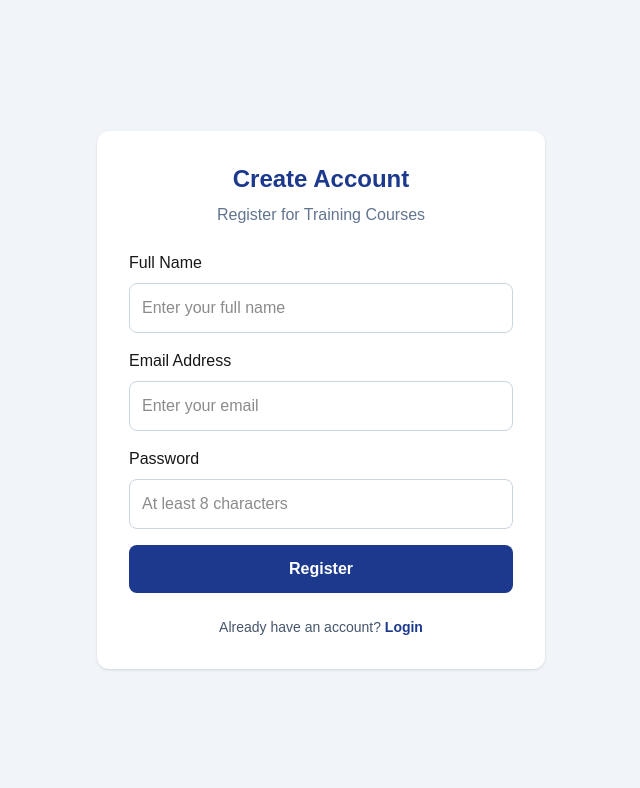
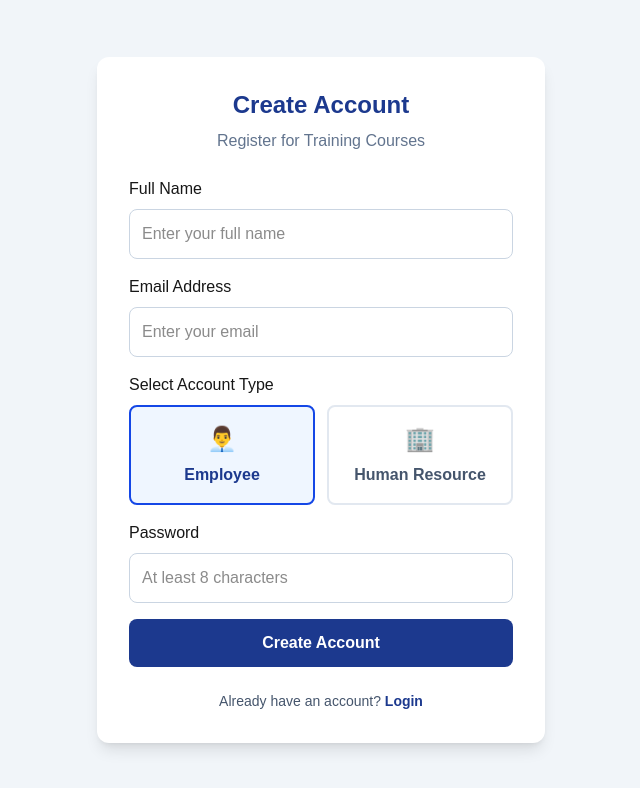
Before and after one commit to 0790192591/training-course-registration, a Next.js app in the folder frontend/: page /register in a window 1280 px wide. Shown: the top 788 px of the page, without its empty margins (319-959 px from the left). Built offline with nearby package versions, Linux system fonts and the light colour scheme; no server answers.

Commit message:
Add employee and human resource registration roles

```diff
--- a/frontend/app/register/page.tsx
+++ b/frontend/app/register/page.tsx
@@ -1,9 +1,11 @@
 
 "use client";
 
-import { useState } from "react";
+import { useState, type FormEvent } from "react";
 import { supabase } from "../../lib/supabase";
 import { useRouter } from "next/navigation";
+
+type RequestedRole = "employee" | "human_resource";
 
 export default function RegisterPage() {
   const router = useRouter();
@@ -11,10 +13,13 @@ export default function RegisterPage() {
   const [fullName, setFullName] = useState("");
   const [email, setEmail] = useState("");
   const [password, setPassword] = useState("");
+  const [requestedRole, setRequestedRole] =
+    useState<RequestedRole>("employee");
+
   const [message, setMessage] = useState("");
   const [loading, setLoading] = useState(false);
 
-  async function handleRegister(e: React.FormEvent<HTMLFormElement>) {
+  async function handleRegister(e: FormEvent<HTMLFormElement>) {
     e.preventDefault();
 
     setMessage("");
@@ -27,6 +32,7 @@ export default function RegisterPage() {
         options: {
           data: {
             full_name: fullName.trim(),
+            requested_role: requestedRole,
           },
         },
       });
@@ -36,18 +42,35 @@ export default function RegisterPage() {
         return;
       }
 
-      if (data.session) {
-        router.push("/");
-        router.refresh();
-      } else {
-        setMessage(
-          "Account created successfully! Please check your email to confirm your account."
-        );
+      if (data.user) {
+        if (requestedRole === "human_resource") {
+          setMessage(
+            "Your account has been created. Your Human Resource access request requires administrator approval before you can access HR features."
+          );
+        } else {
+          setMessage(
+            data.session
+              ? "Employee account created successfully! You can now sign in."
+              : "Account created successfully. Please sign in."
+          );
+        }
+
+        setFullName("");
+        setEmail("");
+        setPassword("");
+
+        if (data.session) {
+          await supabase.auth.signOut();
+        }
+
+        return;
       }
+
+      setMessage("Account creation could not be completed. Please try again.");
     } catch (error) {
       console.error("Registration error:", error);
       setMessage(
-        "Connection error. Please check your internet connection and Supabase settings."
+        "Connection error. Please check your internet connection and try again."
       );
     } finally {
       setLoading(false);
@@ -55,8 +78,9 @@ export default function RegisterPage() {
   }
 
   return (
-    <main className="flex min-h-screen items-center justify-center bg-slate-100 px-6">
-      <div className="w-full max-w-md rounded-xl bg-white p-8 shadow">
+    <main className="flex min-h-screen items-center justify-center bg-slate-100 px-6 py-10">
+      <div className="w-full max-w-md rounded-xl bg-white p-8 shadow-lg">
+
         <h1 className="mb-2 text-center text-2xl font-bold text-blue-900">
           Create Account
         </h1>
@@ -66,8 +90,12 @@ export default function RegisterPage() {
         </p>
 
         <form onSubmit={handleRegister} className="space-y-4">
+
           <div>
-            <label className="mb-2 block font-medium">Full Name</label>
+            <label className="mb-2 block font-medium">
+              Full Name
+            </label>
+
             <input
               type="text"
               required
@@ -79,19 +107,70 @@ export default function RegisterPage() {
           </div>
 
           <div>
-            <label className="mb-2 block font-medium">Email Address</label>
+            <label className="mb-2 block font-medium">
+              Email Address
+            </label>
+
             <input
               type="email"
               required
               value={email}
               onChange={(e) => setEmail(e.target.value)}
               placeholder="Enter your email"
+              autoComplete="email"
               className="w-full rounded-lg border border-slate-300 p-3"
             />
           </div>
 
           <div>
-            <label className="mb-2 block font-medium">Password</label>
+            <label className="mb-2 block font-medium">
+              Select Account Type
+            </label>
+
+            <div className="grid grid-cols-2 gap-3">
+
+              <button
+                type="button"
+                disabled={loading}
+                onClick={() => setRequestedRole("employee")}
+                className={`rounded-lg border-2 p-4 text-center ${
+                  requestedRole === "employee"
+                    ? "border-blue-700 bg-blue-50 text-blue-900"
+                    : "border-slate-200 text-slate-600"
+                }`}
+              >
+                <span className="mb-2 block text-2xl">👨‍💼</span>
+                <span className="block font-bold">Employee</span>
+              </button>
+
+              <button
+                type="button"
+                disabled={loading}
+                onClick={() => setRequestedRole("human_resource")}
+                className={`rounded-lg border-2 p-4 text-center ${
+                  requestedRole === "human_resource"
+                    ? "border-purple-700 bg-purple-50 text-purple-900"
+                    : "border-slate-200 text-slate-600"
+                }`}
+              >
+                <span className="mb-2 block text-2xl">🏢</span>
+                <span className="block font-bold">Human Resource</span>
+              </button>
+
+            </div>
+
+            {requestedRole === "human_resource" && (
+              <p className="mt-2 text-xs text-purple-700">
+                Human Resource access requires administrator approval.
+              </p>
+            )}
+          </div>
+
+          <div>
+            <label className="mb-2 block font-medium">
+              Password
+            </label>
+
             <input
               type="password"
               required
@@ -99,6 +178,7 @@ export default function RegisterPage() {
               value={password}
               onChange={(e) => setPassword(e.target.value)}
               placeholder="At least 8 characters"
+              autoComplete="new-password"
               className="w-full rounded-lg border border-slate-300 p-3"
             />
           </div>
@@ -108,8 +188,9 @@ export default function RegisterPage() {
             disabled={loading}
             className="w-full rounded-lg bg-blue-900 p-3 font-semibold text-white hover:bg-blue-800 disabled:opacity-50"
           >
-            {loading ? "Creating account..." : "Register"}
+            {loading ? "Creating account..." : "Create Account"}
           </button>
+
         </form>
 
         {message && (
@@ -124,6 +205,7 @@ export default function RegisterPage() {
             Login
           </a>
         </p>
+
       </div>
     </main>
   );
```
